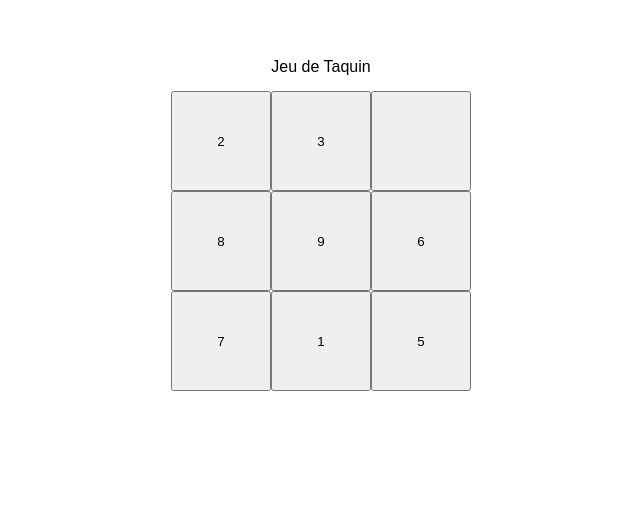
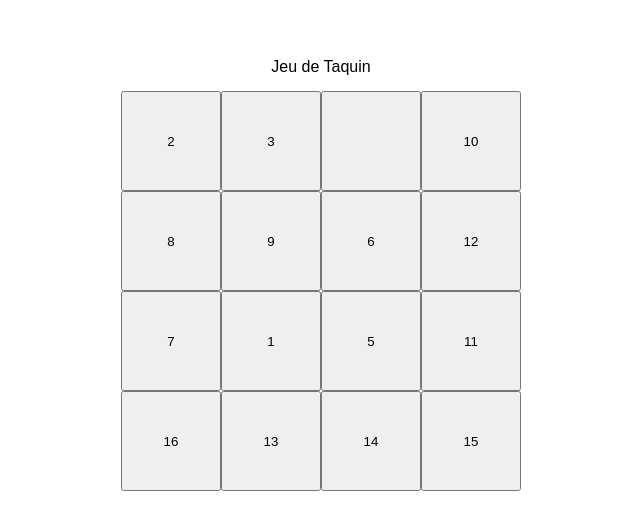
Before and after one commit to Leinadio/taquin-game, a React (Create React App) app: page / in a window 1280 px wide. Shown: the part 141-670 px from the top of the page, without its empty margins (319-959 px from the left). Built offline with nearby package versions, Linux system fonts and the light colour scheme.

Commit message:
master: add multiple number

```diff
--- a/src/App.js
+++ b/src/App.js
@@ -10,9 +10,10 @@ class App extends React.Component {
     super(props);
     this.state = {
       tab: [
-        [2, 3, undefined],
-        [8, 9, 6],
-        [7, 1, 5],
+        [2, 3, undefined, 10],
+        [8, 9, 6, 12],
+        [7, 1, 5, 11],
+        [16, 13, 14, 15],
       ],
     }
   }
@@ -89,9 +90,6 @@ class App extends React.Component {
 
     if (elementActive.row === elementEmpty.row || elementActive.row+1 === elementEmpty.row || elementActive.row-1 === elementEmpty.row) {
       if (elementActive.cell === elementEmpty.cell || elementActive.cell+1 === elementEmpty.cell || elementActive.cell-1 === elementEmpty.cell) {
-        console.log('elementActive : ', elementActive);
-        console.log('elementEmpty : ', elementEmpty);
-        console.log('pass here')
         this.changePosition({
           value,
           elementActive,
```
